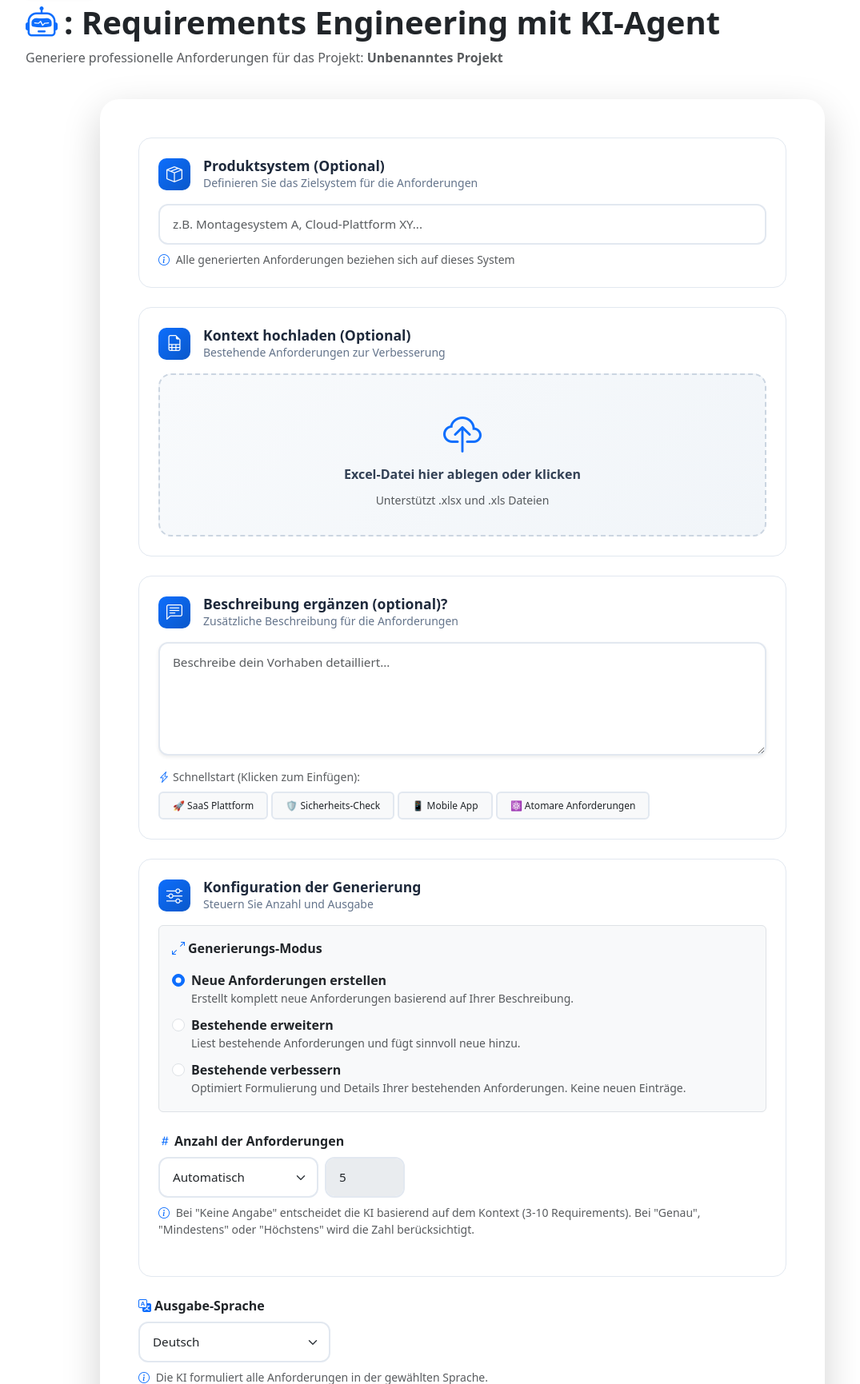
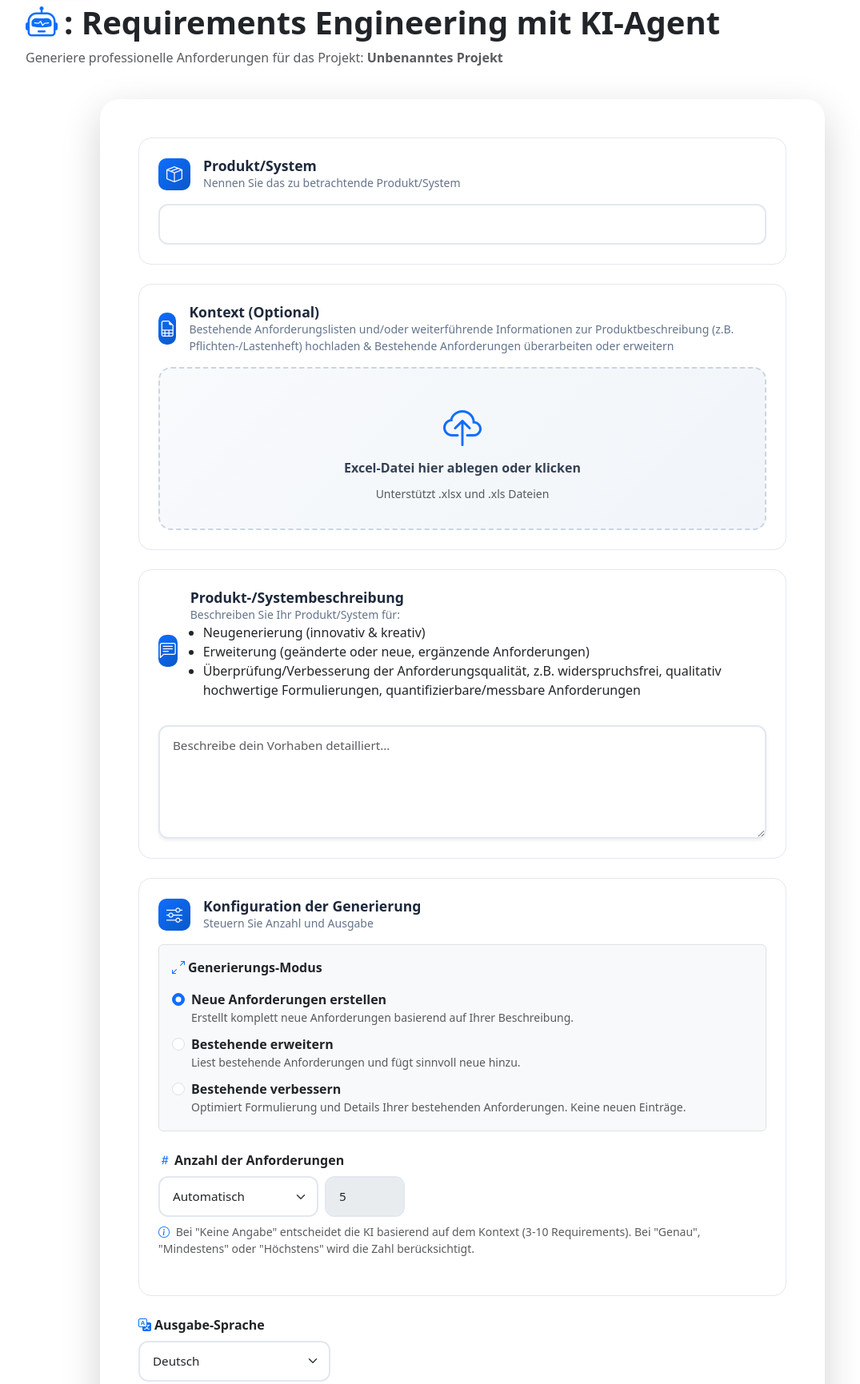
Before and after one commit to Sara26748/study-project, a Flask app: template app/templates/agent/agent.html in a window 1280 px wide. Shown: the part 219-1950 px from the top of the page at 80% size, without its empty margins (62-1137 px from the left). Run offline with Flask 3, Linux system fonts and the light colour scheme; the template is opened without the code that fills it, so the values that code supplies are empty.

Commit message:
Refine product/system descriptions and context upload instructions in the agent template

```diff
--- a/app/templates/agent/agent.html
+++ b/app/templates/agent/agent.html
@@ -400,9 +400,9 @@ endblock %} {% block content %}
                   <i class="bi bi-box-seam"></i>
                 </div>
                 <div>
-                  <h3 class="config-card-title">Produktsystem (Optional)</h3>
+                  <h3 class="config-card-title">Produkt/System</h3>
                   <p class="config-card-subtitle">
-                    Definieren Sie das Zielsystem für die Anforderungen
+                    Nennen Sie das zu betrachtende Produkt/System
                   </p>
                 </div>
               </div>
@@ -411,12 +411,14 @@ endblock %} {% block content %}
                 class="form-control"
                 id="product_system"
                 name="product_system"
-                placeholder="z.B. Montagesystem A, Cloud-Plattform XY..."
               />
+
+              <!--
               <small class="text-muted mt-2 d-block">
-                <i class="bi bi-info-circle me-1 text-primary"></i>
+                <i class="bi bi-info7-circle me-1 text-primary"></i>
                 Alle generierten Anforderungen beziehen sich auf dieses System
               </small>
+              -->
             </div>
 
             <!-- Context (Excel) -->
@@ -427,10 +429,10 @@ endblock %} {% block content %}
                 </div>
                 <div>
                   <h3 class="config-card-title">
-                    Kontext hochladen (Optional)
+                    Kontext (Optional)
                   </h3>
                   <p class="config-card-subtitle">
-                    Bestehende Anforderungen zur Verbesserung
+                    Bestehende Anforderungslisten und/oder weiterführende Informationen zur Produktbeschreibung (z.B. Pflichten-/Lastenheft) hochladen & Bestehende Anforderungen überarbeiten oder erweitern
                   </p>
                 </div>
               </div>
@@ -465,9 +467,14 @@ endblock %} {% block content %}
                   <i class="bi bi-chat-left-text"></i>
                 </div>
                 <div>
-                  <h3 class="config-card-title">Beschreibung ergänzen (optional)?</h3>
+                  <h3 class="config-card-title">Produkt-/Systembeschreibung </h3>
                   <p class="config-card-subtitle">
-                    Zusätzliche Beschreibung für die Anforderungen
+                    Beschreiben Sie Ihr Produkt/System für:
+                    <ul class="mb-0 ps-3">
+                      <li>Neugenerierung (innovativ & kreativ)</li>
+                      <li>Erweiterung (geänderte oder neue, ergänzende Anforderungen)</li>
+                      <li>Überprüfung/Verbesserung der Anforderungsqualität, z.B. widerspruchsfrei, qualitativ hochwertige Formulierungen, quantifizierbare/messbare Anforderungen</li>
+                    </ul>
                   </p>
                 </div>
               </div>
@@ -478,6 +485,8 @@ endblock %} {% block content %}
                 rows="5"
                 placeholder="Beschreibe dein Vorhaben detailliert..."
               ></textarea>
+
+              <!--
 
               <div class="mt-3">
                 <small class="text-muted d-block mb-2"
@@ -509,6 +518,7 @@ endblock %} {% block content %}
                   ⚛️ Atomare Anforderungen
                 </span>
               </div>
+              -->
             </div>
 
             <!-- Configuration -->
@@ -681,10 +691,12 @@ endblock %} {% block content %}
                   <i class="bi bi-cpu"></i>
                 </div>
                 <div>
-                  <h3 class="config-card-title">KI-Modell wählen</h3>
+                  <h3 class="config-card-title">Gewünschtes LLM auswählen</h3>
+                  <!--
                   <p class="config-card-subtitle">
-                    Wählen Sie das passende Modell für Ihre Aufgabe
+                    Wählen Sie das passende LLM für Ihre Aufgabe
                   </p>
+                  -->
                 </div>
               </div>
 
```
